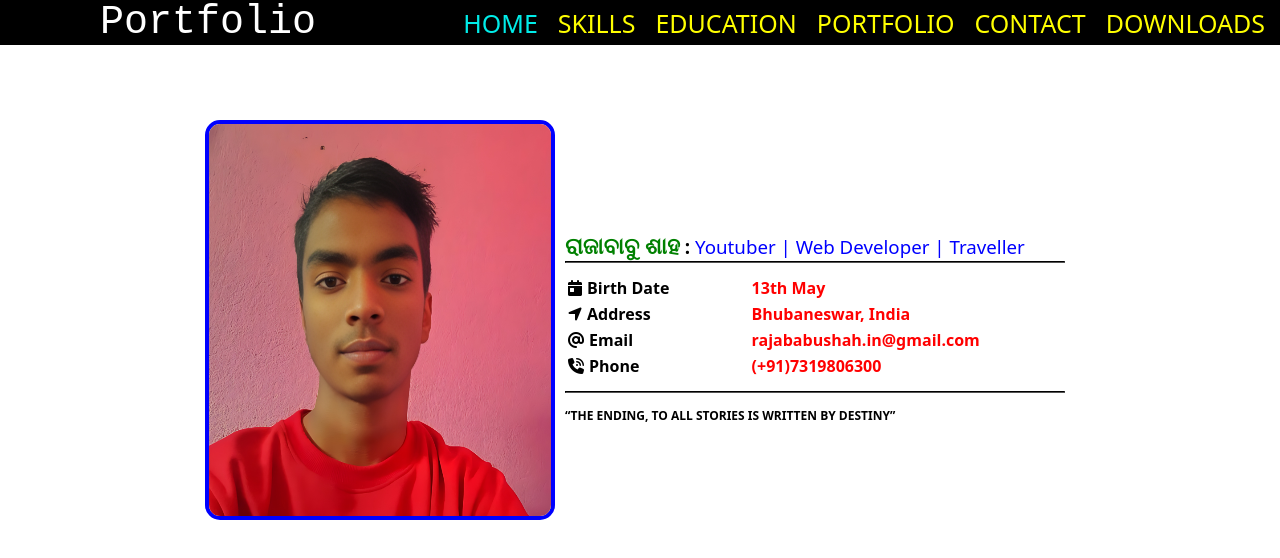
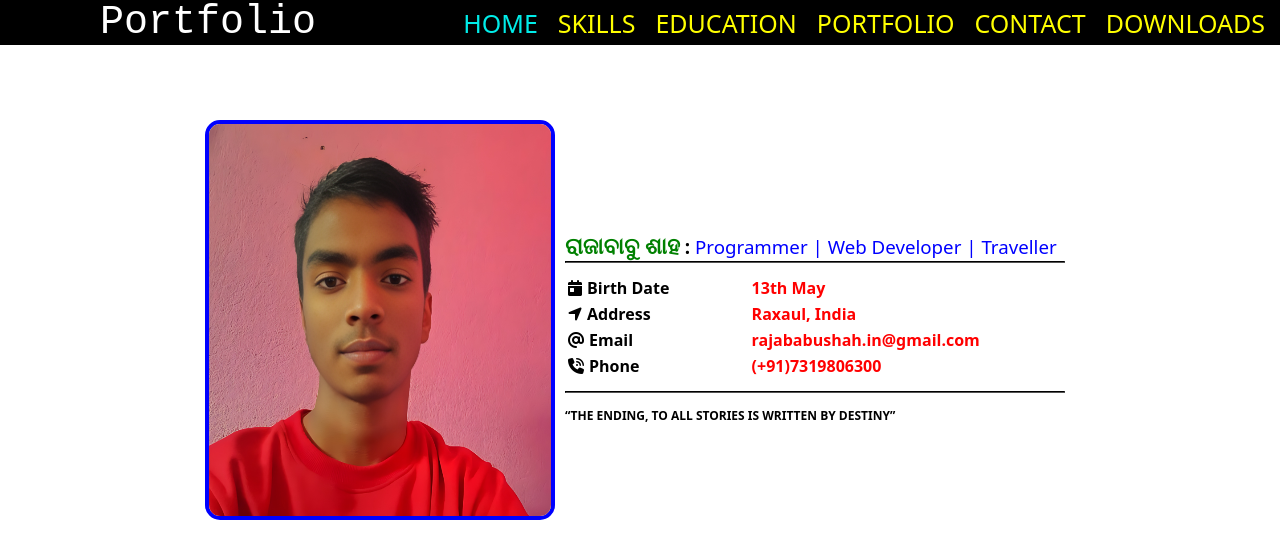
Before and after one commit to r-rajababushah/r-rajababushah, a React (Vite) app: page / in a window 1280 px wide. Shown: the top 558 px of the page. Built offline with nearby package versions, Linux system fonts and the light colour scheme.

Commit message:
Address Fixed

```diff
--- a/src/pages/Contact/Contact.jsx
+++ b/src/pages/Contact/Contact.jsx
@@ -43,7 +43,7 @@ function Contact() {
                             <i className="fa-solid fa-location-arrow"></i>
                         </div>
                         <div className="contact-data">
-                            <h3>Bhubaneswar, India</h3>
+                            <h3>Raxaul, India</h3>
                         </div>
                     </div>
                     <div className="contact-data-row">
--- a/src/pages/Homepage/Home.jsx
+++ b/src/pages/Homepage/Home.jsx
@@ -15,7 +15,7 @@ const Home = () => {
             </div>
 
             <div className="profile-details">
-                <h3><big className='nameTitle'>ରାଜାବାବୁ ଶାହ</big> : <sm className="work">Youtuber | Web Developer | Traveller </sm></h3>
+                <h3><big className='nameTitle'>ରାଜାବାବୁ ଶାହ</big> : <sm className="work">Programmer | Web Developer | Traveller </sm></h3>
                 <hr style={{ borderColor: "black" }} />
                 <table>
                     <tbody>
@@ -35,7 +35,7 @@ const Home = () => {
                                 </span>
                                 Address
                             </td>
-                            <td className='value'>Bhubaneswar, India</td>
+                            <td className='value'>Raxaul, India</td>
                         </tr>
                         <tr>
                             <td className='index'>
```
